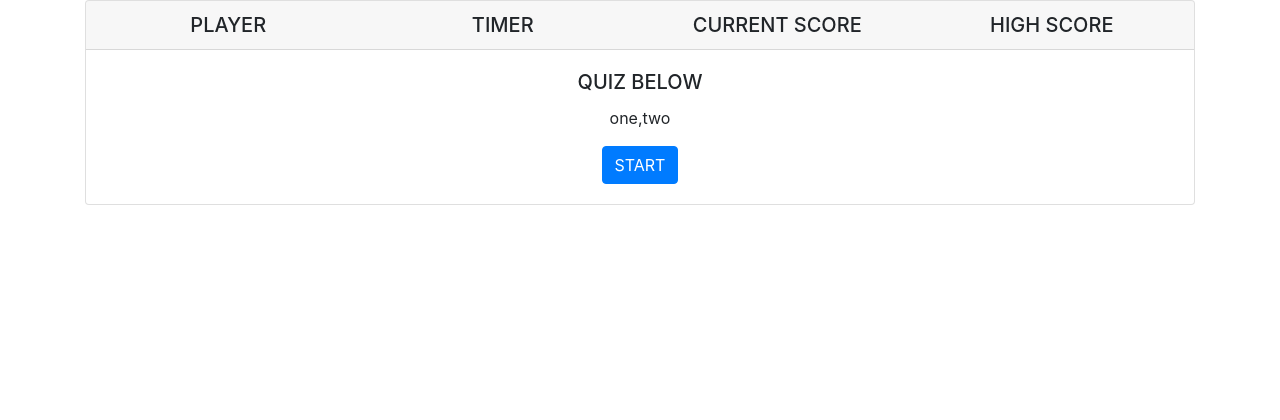
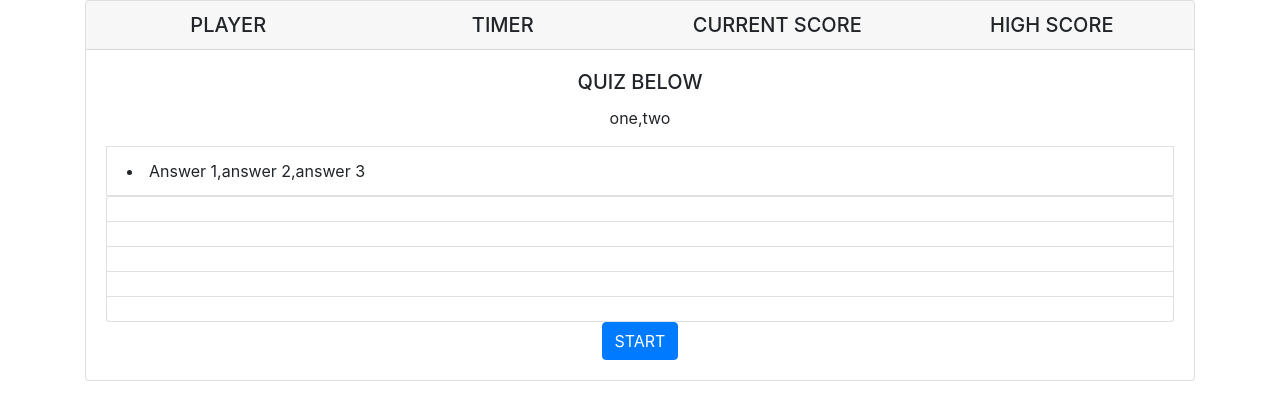
Before and after one commit to einobaka/hw04-js-APIquiz-gt, a plain HTML site: page index.html in a window 1280 px wide. Drawn offline with nearby package versions, Linux system fonts and the light colour scheme; files that its build step writes are made by us from their sources.

Commit message:
set attributes to li elements via bootstrap

```diff
--- a/assets/style.css
+++ b/assets/style.css
@@ -0,0 +1,4 @@
+li {
+
+
+},
--- a/index.html
+++ b/index.html
@@ -9,7 +9,7 @@
     <link rel="stylesheet" href="https://stackpath.bootstrapcdn.com/bootstrap/4.4.1/css/bootstrap.min.css"
         integrity="sha384-Vkoo8x4CGsO3+Hhxv8T/Q5PaXtkKtu6ug5TOeNV6gBiFeWPGFN9MuhOf23Q9Ifjh" crossorigin="anonymous">
 
-    <link rel="stylesheet" href="style.css">
+    <link rel="stylesheet" href="./assets/style.css">
 
 </head>
 
@@ -31,6 +31,14 @@
 
             <div class="row card-text justify-content-center" id="answer"></div>
 
+            <ul class="list-group">
+                <li class="list-group-item"></li>
+                <li class="list-group-item"></li>
+                <li class="list-group-item"></li>
+                <li class="list-group-item"></li>
+                <li class="list-group-item"></li>
+              </ul>
+
             <div class="row justify-content-center">
                 <button class="btn btn-primary" id="submit">
                     START
--- a/script.js
+++ b/script.js
@@ -17,14 +17,17 @@ var testVariables = {
 firstQuestion.textContent = [testVariables.varOne, testVariables.varTwo];
 outQuestion.append(firstQuestion);
 
+
 var arrayz = ["Answer 1", "answer 2", "answer 3"];
-
 var answerList = document.createElement("li");
-answerList.textContent = arrays;
+answerList.textContent = arrayz;
+outAnswer.appendChild(answerList);
+outAnswer.setAttribute("class", "list-group-item");
+// yes you can use BOOTSTRAP HERE!!!
 
 
 
-
+console.log(answerList);
 console.log(firstQuestion);
 
 
```
